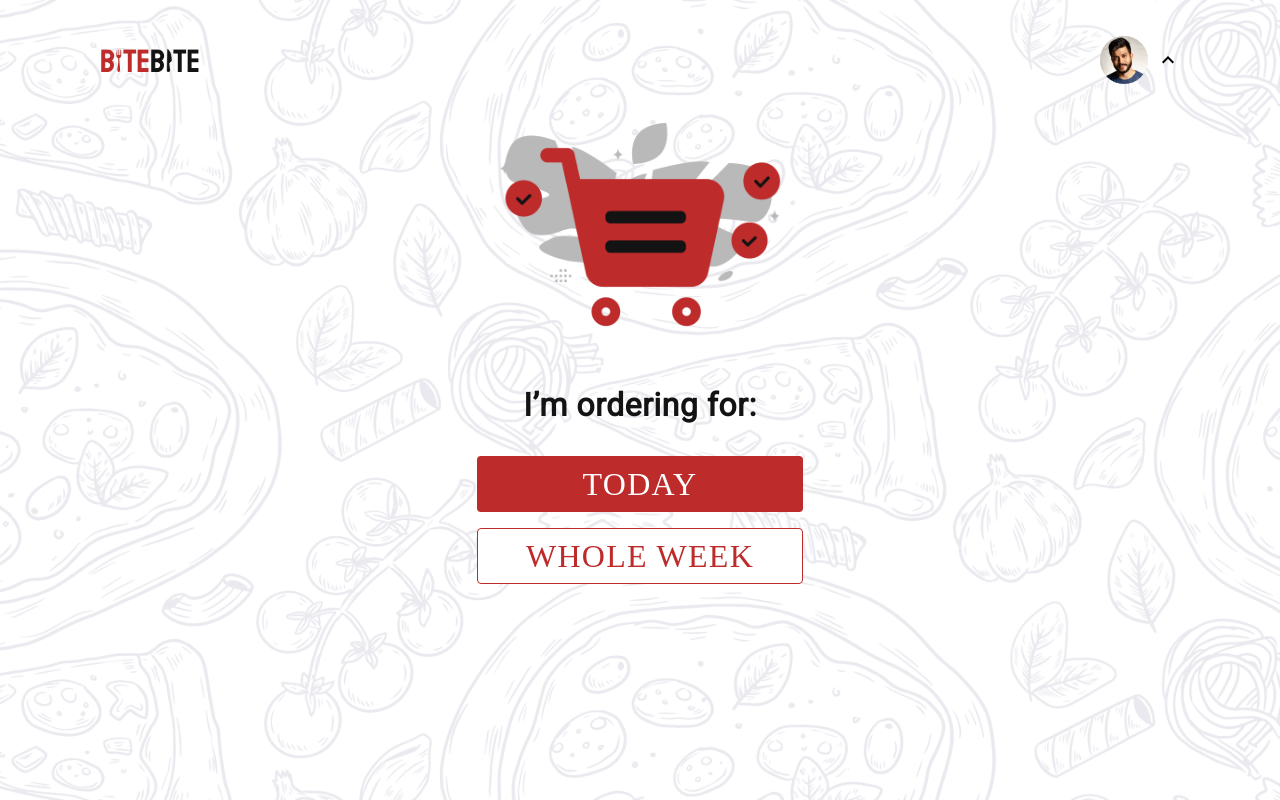
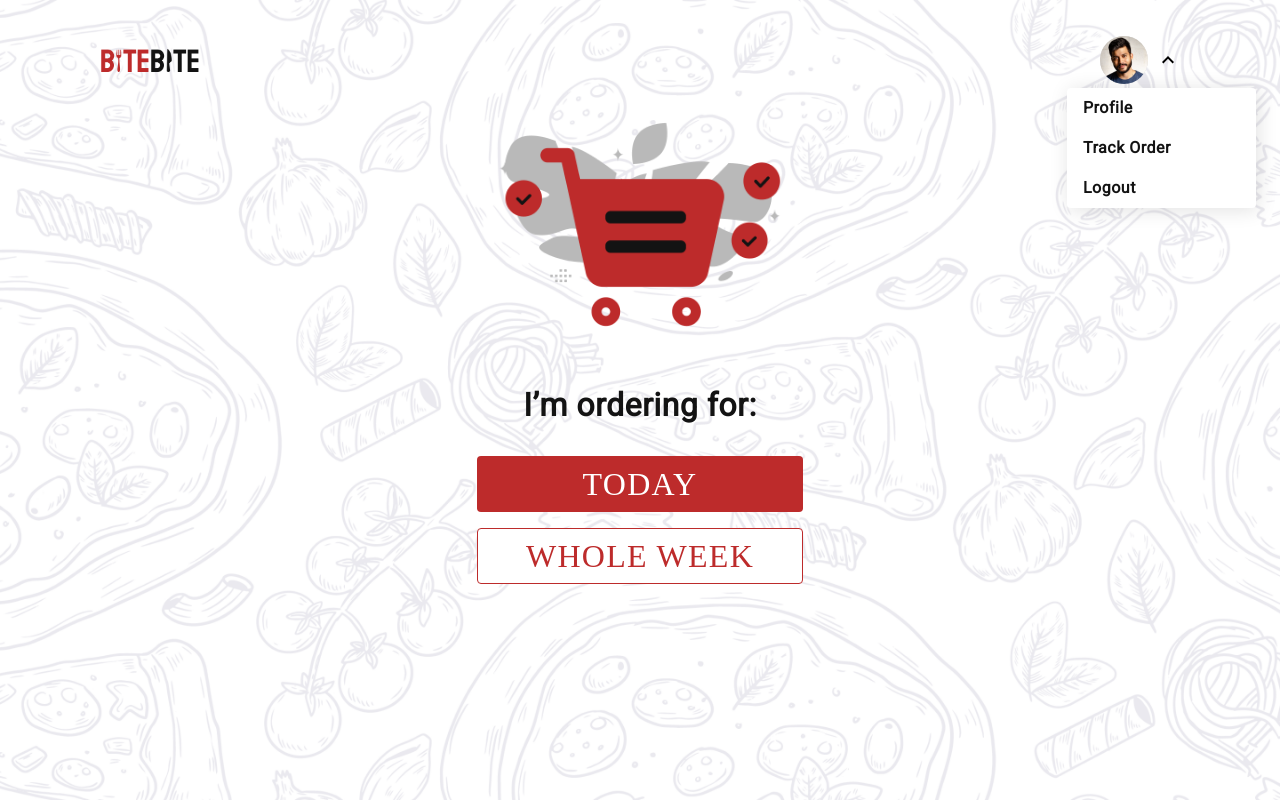
Before and after one commit to Masulaa/tim1-cortex, a React (Create React App) app: page /Home in a window 1280 px wide. Both pictures are taken after a click on the element 1140 px from the left and 60 px from the top of the page. Built offline with nearby package versions, Linux system fonts and the light colour scheme; a web font is replaced by a local one.

Commit message:
Fix for profile dropdown

```diff
--- a/src/components/choose-meal/ChooseMeal.css
+++ b/src/components/choose-meal/ChooseMeal.css
@@ -21,7 +21,7 @@
 }
 
 
-.dropdown1 {
+.dropdown {
   position: absolute;
   top: 5.5rem;
   left: 1.5rem;
@@ -35,13 +35,13 @@
   z-index: 1;
 }
 
-.options1 {
+.options {
   display: flex;
   flex-direction: column;
 
 }
 
-.option1 {
+.option {
   display: flex;
   padding: 8px;
   align-items: center;
@@ -74,7 +74,7 @@ line-height: 24px; /* 100% */
 letter-spacing: 0.5px;
 }
 
-.option1:hover {
+.option:hover {
   background: #E5C4C4; /* Promenite u boju koju želite za hover efekat */
 }
 
@@ -116,7 +116,7 @@ letter-spacing: 0.5px;
 
 @media screen and (max-height: 620px) and (max-width: 1050px) {
 
-  .dropdown1{
+  .dropdown{
     scale: 0.85;
     position: absolute;
     top: 2.5rem;
--- a/src/components/choose-meal/ChooseMeal.js
+++ b/src/components/choose-meal/ChooseMeal.js
@@ -15,6 +15,15 @@ import BakeryDiningOutlinedIcon from '@mui/icons-material/BakeryDiningOutlined';
 import OutdoorGrillOutlinedIcon from '@mui/icons-material/OutdoorGrillOutlined';
 import CoffeeMakerOutlinedIcon from '@mui/icons-material/CoffeeMakerOutlined';
 
+const Dropdown = ({ isDropdownOpen, toggleDropdown }) => (
+  <div className={`dropdown ${isDropdownOpen ? 'open' : ''}`}>
+    <div className="options">
+      <div className="option">Profile</div>
+      <div className="option">Track Order</div>
+      <div className="option">Logout</div>
+    </div>
+  </div>
+);
 const ChooseMeal = () => {
   const [isDropdownOpen, setIsDropdownOpen] = useState(false);
 
@@ -34,17 +43,13 @@ const ChooseMeal = () => {
             alt="logo"
             className="image-topbar-home-profile"
           />
-          {isDropdownOpen ? <ExpandLessIcon /> : <ExpandMoreIcon />}
-        </div>
-        {isDropdownOpen && (
-          <div className="dropdown1">
-            <div className="options1">
-              <div className="option1">Profile</div>
-              <div className="option1">Track Order</div>
-              <div className="option1">Logout</div>
-            </div>
-          </div>
-        )}
+       {isDropdownOpen ? (
+        <ExpandLessIcon />
+      ) : (
+        <ExpandMoreIcon />
+      )}        </div>
+
+      <Dropdown isDropdownOpen={isDropdownOpen} />
         <img src={logo} alt="logo" className="image-topbar-home" />{" "}
         <ShoppingBagOutlinedIcon></ShoppingBagOutlinedIcon>
       </div>{" "}
--- a/src/components/home/Home.js
+++ b/src/components/home/Home.js
@@ -8,6 +8,16 @@ import profileIcon from "../../images/Ellipse 1.svg";
 import { useNavigate } from "react-router-dom";
 import React, { useState } from "react";
 import { AuthService } from "../../api/api";
+
+const Dropdown = ({ isDropdownOpen, toggleDropdown }) => (
+  <div className={`dropdown ${isDropdownOpen ? 'open' : ''}`}>
+    <div className="options">
+      <div className="option">Profile</div>
+      <div className="option">Track Order</div>
+      <div className="option">Logout</div>
+    </div>
+  </div>
+);
 
 const Home = () => {
   const [isDropdownOpen, setIsDropdownOpen] = useState(false);
@@ -40,10 +50,11 @@ const Home = () => {
           >
             <img src={profileIcon} alt="logo" className="image-topbar-home-profile" />
             {isDropdownOpen ? (
-              <ExpandLessIcon />
-            ) : (
-              <ExpandMoreIcon />
-            )}
+        <ExpandLessIcon />
+      ) : (
+        <ExpandMoreIcon />
+      )}
+      <Dropdown isDropdownOpen={isDropdownOpen} />
           </div>
         </div>
         {isDropdownOpen && (
```
